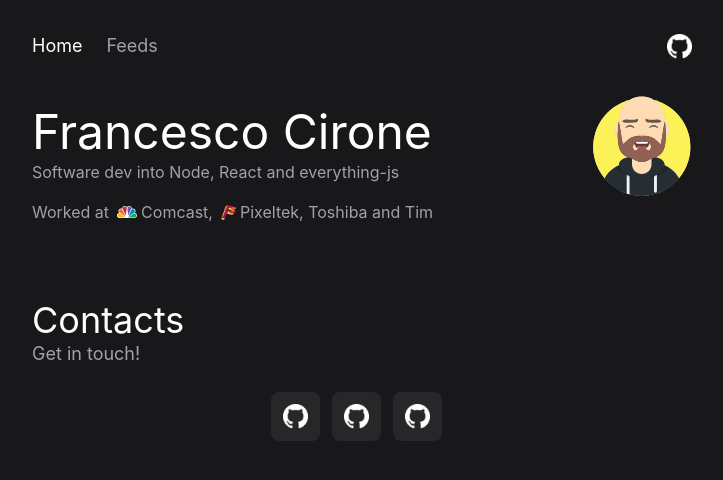
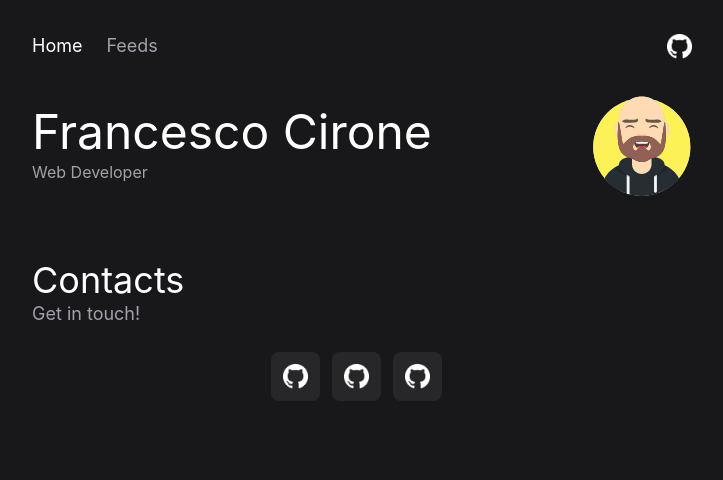
Before and after one commit to inhopj/fcirone.dev, a Next.js app: page / in a window 1280 px wide. Shown: the top 480 px of the page, without its empty margins (284-1007 px from the left). Built offline with nearby package versions, Linux system fonts and the light colour scheme.

Commit message:
refactor Hero component

```diff
--- a/components/Hero/Hero.tsx
+++ b/components/Hero/Hero.tsx
@@ -21,43 +21,7 @@ const Hero = ({ className: parentClassNames }: Props) => {
           Francesco Cirone
         </h1>
         <h2 className='text-zinc-400 pb-4'>
-          Software dev into Node, React and everything-js
-        </h2>
-        <h2 className='text-zinc-400 pb-4'>
-          <p>
-            Worked at
-            <span
-              className='inline-flex items-center align-bottom pl-2'
-            >
-              <Image src="/comcast-logo.svg" alt="Comcast" width={20} height={20}/>
-              {/* TODO - Add over effect */}
-              <a
-                href="https://corporate.comcast.com/company/xfinity/internet/xfi"
-                target="_blank"
-                rel="noopener noreferrer"
-                className='pl-1 cursor-pointer hover:text-white'
-              >
-                Comcast
-              </a>
-            </span>
-            {/* TODO - Add icon and link */}
-            ,
-            <span
-              className='inline-flex items-center align-bottom pl-2'
-            >
-              <Image src="/pixeltek_logo.png" alt="Pixeltek" width={15} height={15}/>
-              {/* TODO - Add over effect */}
-              <a
-                href="https://www.pxltk.com/"
-                target="_blank"
-                rel="noopener noreferrer"
-                className='pl-1 cursor-pointer hover:text-white'
-              >
-                Pixeltek
-              </a>
-            </span>
-            , Toshiba and Tim
-          </p>
+          Web Developer
         </h2>
 
       </div>
@@ -66,8 +30,7 @@ const Hero = ({ className: parentClassNames }: Props) => {
           src={profilePic}
           height={100}
           width={100}
-          alt="profile image"
-          className=''
+          alt="profile avatar"
         />
       </div>
 
```
